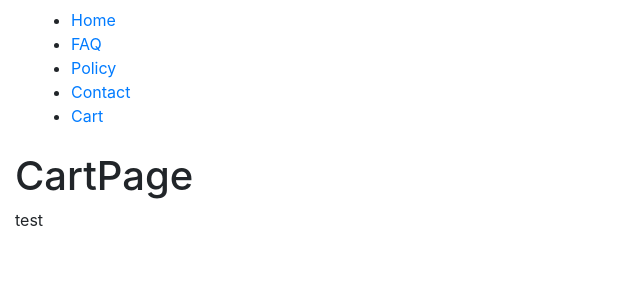
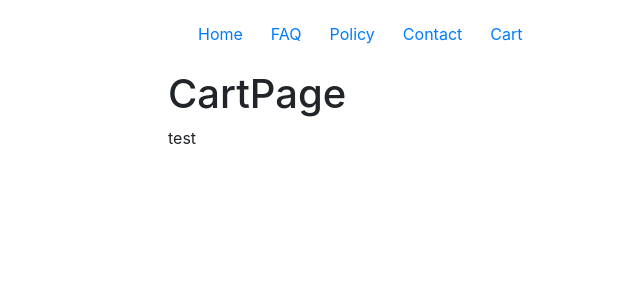
Before and after one commit to izabela-d/Bookstore-App, a React (Create React App) app in the folder client/: page /cart in a window 1280 px wide. Shown: the top 300 px of the page, without its empty margins (0-640 px from the left). Built offline with nearby package versions, Linux system fonts and the light colour scheme.

Commit message:
Add styles

```diff
--- a/client/src/components/layouts/MainMenu/MainMenu.js
+++ b/client/src/components/layouts/MainMenu/MainMenu.js
@@ -2,7 +2,7 @@ import React from 'react';
 import PropTypes from 'prop-types';
 import { Link } from 'react-router-dom';
 import { withRouter } from 'react-router-dom';
-//import './MainMenu.scss';
+import './MainMenu.scss';
 
 const MainMenu = ({ links, location }) => (
     <ul className="main-menu">
--- /dev/null
+++ b/client/src/components/layouts/MainMenu/MainMenu.scss
@@ -0,0 +1,17 @@
+@import '../../../styles/settings.scss';
+
+.main-menu {
+  display: flex;
+  flex-wrap: wrap;
+  list-style-type: none;
+  padding: 0;
+
+  li {
+    margin: 0 $base-size;
+
+    a {
+      text-decoration: none;
+    }
+  }
+
+}
--- a/client/src/components/layouts/PageContainer/PageContainer.js
+++ b/client/src/components/layouts/PageContainer/PageContainer.js
@@ -1,6 +1,6 @@
 import React from 'react';
 import PropTypes from 'prop-types';
-//import './PageContainer.scss';
+import './PageContainer.scss';
 
 const PageContainer = ({ children }) => (
     <div className="container-fluid">
--- /dev/null
+++ b/client/src/components/layouts/PageContainer/PageContainer.scss
@@ -0,0 +1,8 @@
+@import '../../../styles/settings.scss';
+
+.container-fluid {
+  width: 100%;
+  max-width: 1000px;
+  margin: 0 auto;
+  padding: $base-size $base-size * 2;
+}
--- /dev/null
+++ b/client/src/styles/settings.scss
@@ -0,0 +1,35 @@
+$color-text: #333;
+$color-text-light: #666;
+$color-text-bright: #fff;
+$color-primary: #3498db;
+$color-secondary: #218c74;
+$color-background: #fff;
+
+$color-success: #01916d;
+$color-success-back: #00bc8c;
+$color-info: #2b7cb3;
+$color-info-back: #3598db;
+$color-warning: #f0932b;
+$color-warning-back: #d68529;
+$color-danger: #f0932b;
+$color-danger-back: #d68529;
+$color-error: #EA2027;
+$color-error-back: #ff5d6c;
+
+$color-textfield-border: #ddd;
+$color-editor-border: #ccc;
+$color-editor-border-light: #ddd;
+
+$font-header: 'Source Sans Pro', sans-serif;
+$font-text: 'Source Sans Pro', sans-serif;
+
+$radius: 5px;
+$base-size: 14px;
+$transition: all 0.5s;
+
+@mixin p-el($element) {
+  &:#{$element}, &::#{$element} {
+    position: absolute;
+    @content;
+  }
+}
```
